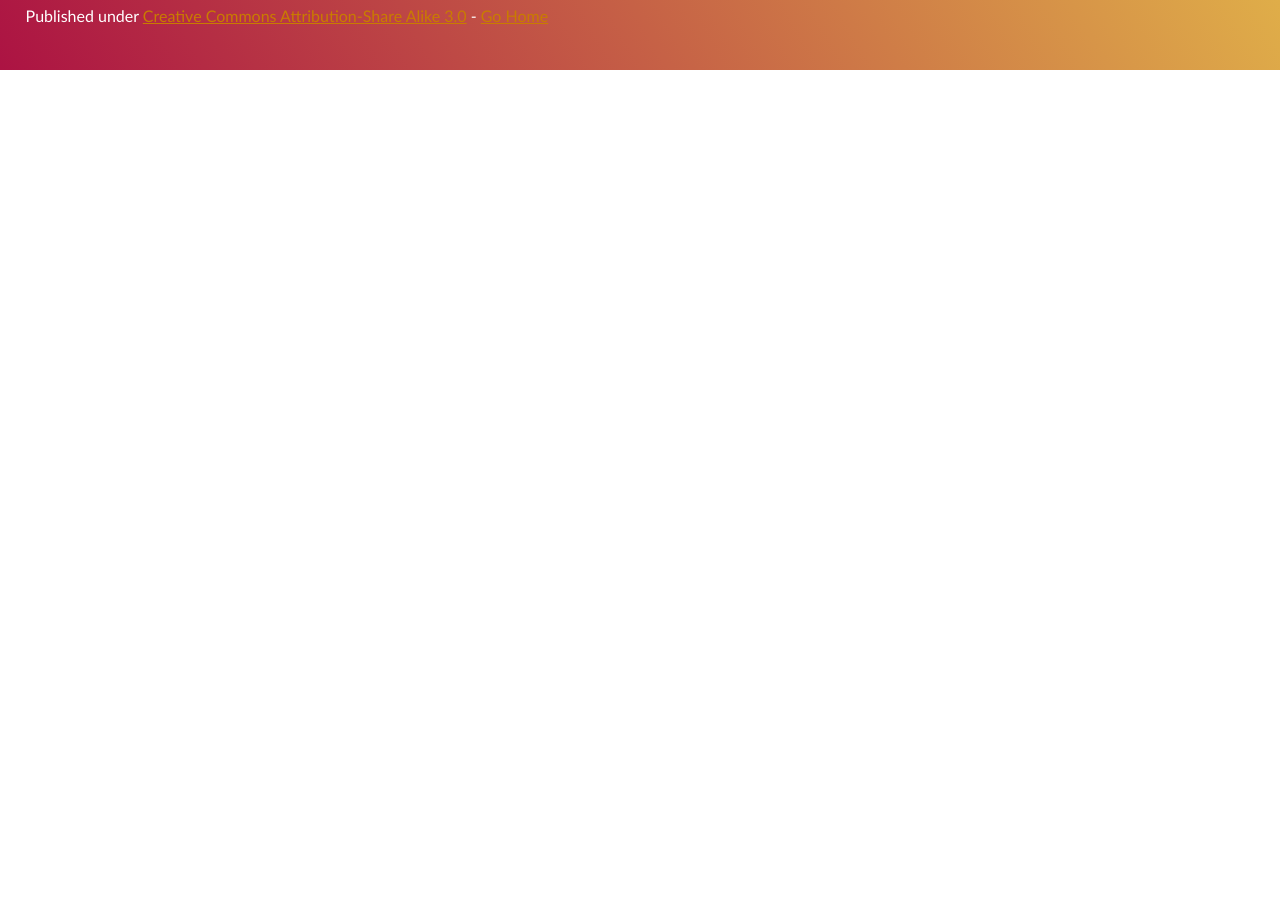
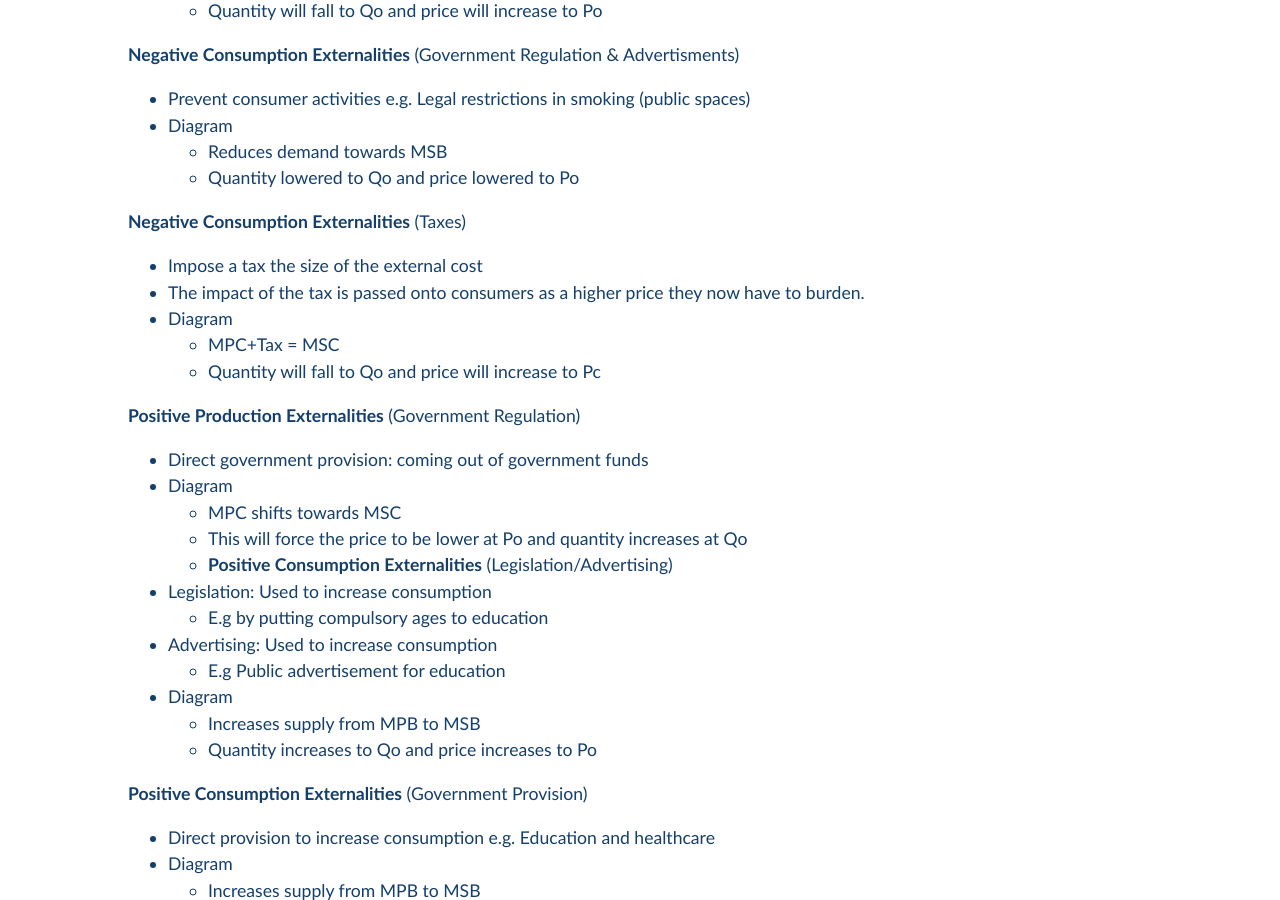
Before and after one commit to Pi-thagoras/the-chicken-pen, a Jekyll site: the page built from Market-Failure.md, in a window 1280 px wide and 900 px high, scrolled down 4354 px. Built offline with Jekyll 4.4.1, drawn with Linux system fonts in a browser that asks for light colours; before the commit the page ends 4424 px from its top, so only the background shows below that; some of the changed text lies outside the part shown.

Commit message:
vault backup: 2023-05-04 10:44:01

```diff
--- a/Market-Failure.md
+++ b/Market-Failure.md
@@ -113,7 +113,30 @@
 
 
 
-### Policies to Correct Externalities
+## Policies to Correct Externalities
+
+### Overview
+
+1.  Negative Production
+	- Limits on production, pollutants and change methods of production
+	- Tax -> Shift MPC towards MSC
+
+2. Negative Consumption
+	- Legislation / Advertising -> Shift MPB towards MSB (Decrease Demand)
+	- Indirect Tax -> Shift supply curve + tax (reaches optimum quantity but increased price compared to optimum)
+
+3.  Positive Production
+	- Direct Government Provision -> MPC towards MSC (increases in supply)
+	- Subsidy -> Size of marginal external benefit internalizing it (MPC to MSC)
+
+4. Positive Consumption
+	- Legislation -> Increase consumption
+	- Advertising -> Increase consumption
+	- Government Provision -> Shift S + provision shifts to Qo
+	- Subsidy -> Doesn't impact demand, s + subsidy towards Qo and lowered price
+
+
+### In-Depth Explanations
 
 The Types of Policy Options:
 1. Regulation/Legislation (By the government)
@@ -136,6 +159,7 @@
 	-   MPC+Tax = MSC
 	-   Quantity will fall to Qo and price will increase to Po
 
+
 **Negative Consumption Externalities** (Government Regulation & Advertisments)
 -   Prevent consumer activities e.g. Legal restrictions in smoking (public spaces)
 -   Diagram
@@ -148,3 +172,32 @@
 -   Diagram
 	-   MPC+Tax = MSC
 	-   Quantity will fall to Qo and price will increase to Pc
+
+
+**Positive Production Externalities** (Government Regulation)
+-   Direct government provision: coming out of government funds
+-   Diagram
+	-   MPC shifts towards MSC
+	-   This will force the price to be lower at Po and quantity increases at Qo
+	-
+**Positive Consumption Externalities** (Legislation/Advertising)
+-   Legislation: Used to increase consumption
+	-   E.g by putting compulsory ages to education
+-   Advertising: Used to increase consumption
+	-   E.g Public advertisement for education
+-   Diagram
+	-   Increases supply from MPB to MSB
+	-   Quantity increases to Qo and price increases to Po
+
+
+**Positive Consumption Externalities** (Government Provision)
+-   Direct provision to increase consumption e.g. Education and healthcare
+-   Diagram
+	-   Increases supply from MPB to MSB
+	-   Quantity falls to Qo and price falls to Po
+
+**Positive Consumption Externalities** (Subsidies)
+-   Government can provide subsides to producers to lower the cost and hence lower the price of consumption.
+-   Subsidy used to internalize the external benefit
+-   Diagram
+	-   Quantity will be higher at Qo and price lower at Pc
```
Also changed, not shown: The-Town.md (+2 -0 lines).
